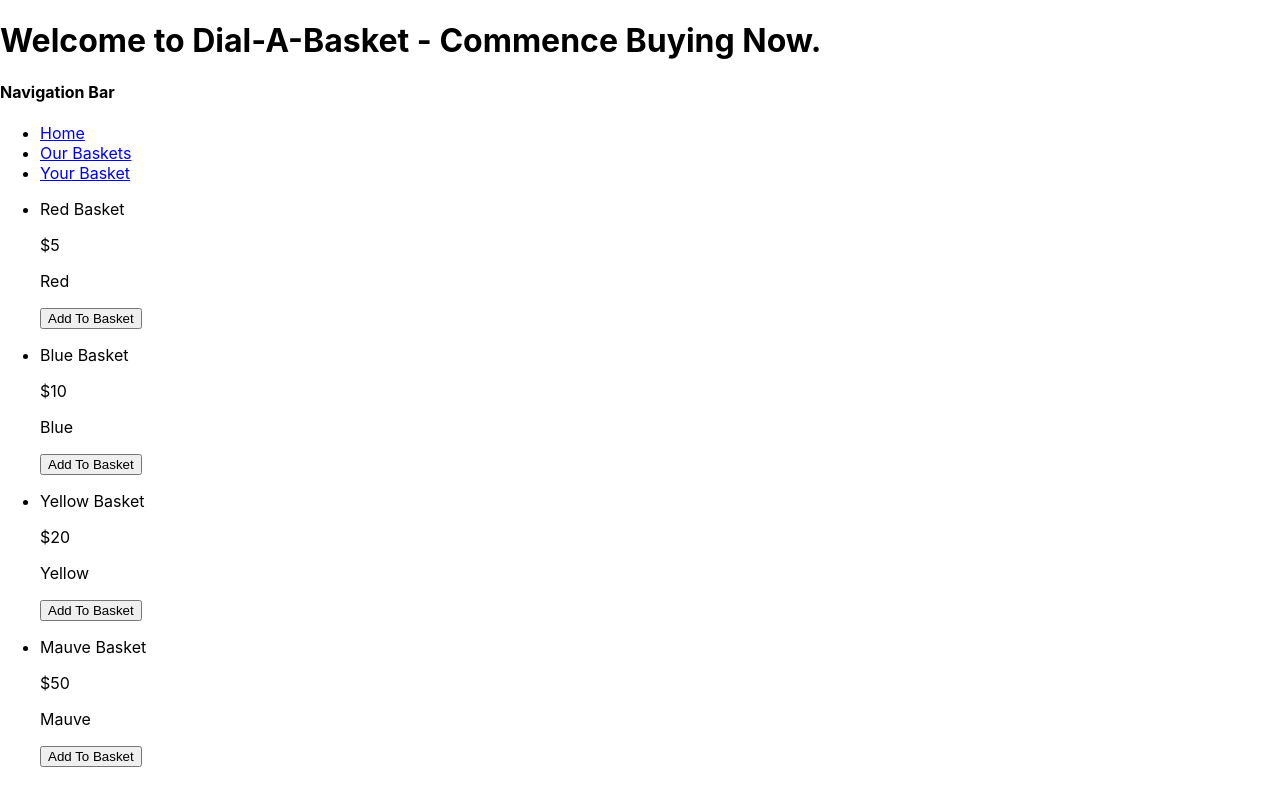
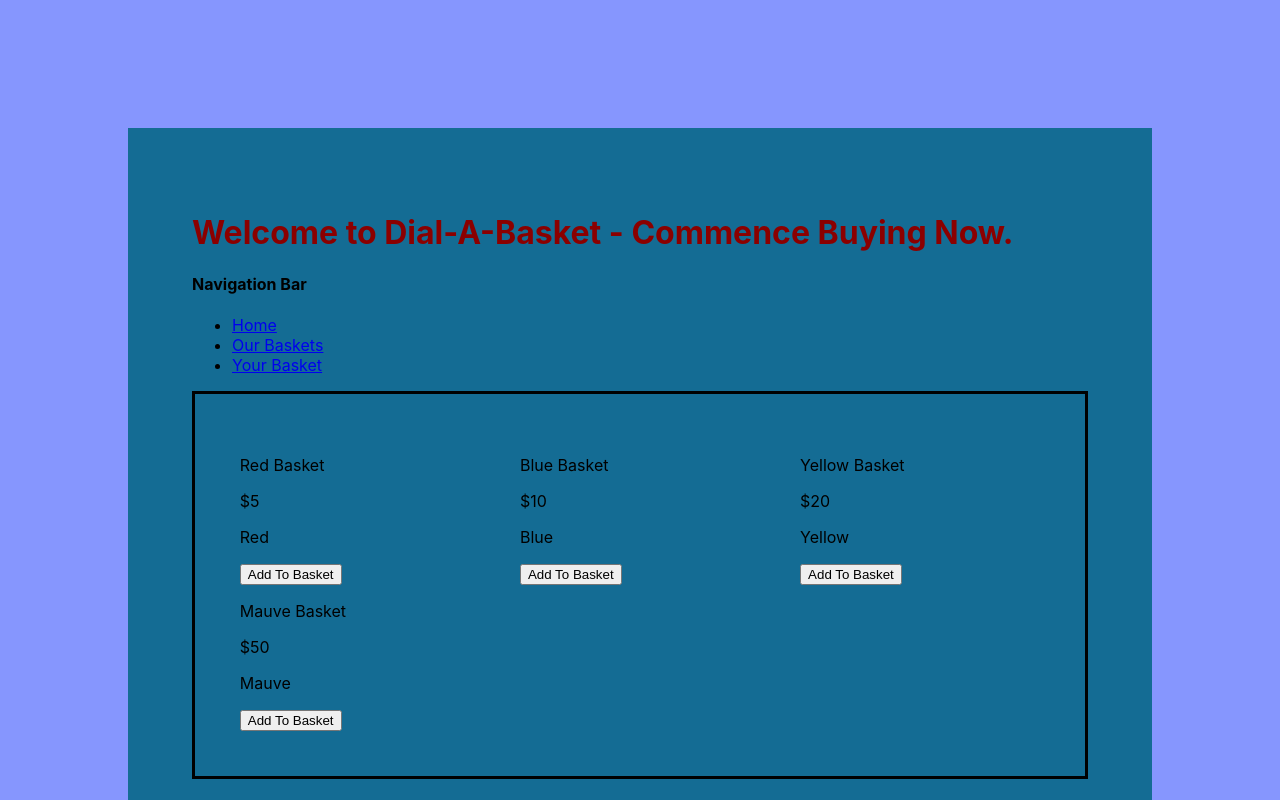
Before and after one commit to ASGili/Basket-A-Basket, a React (Create React App) app: page /products in a window 1280 px wide. Shown: the top 800 px of the page. Built offline with nearby package versions, Linux system fonts and the light colour scheme.

Commit message:
added some styled components

```diff
--- a/src/App.js
+++ b/src/App.js
@@ -2,7 +2,7 @@ import styled from "styled-components"
 import { BrowserRouter as Router, Routes, Route} from "react-router-dom";
 import ProductList from "./containers/ProductList";
 import NavBar from "./components/NavBar";
-import Basket from "./components/UserBasket";
+import Basket from "./containers/UserBasket";
 import ErrorPage from "./components/ErrorPage";
 import HomePage from "./components/HomePage";
 import { useEffect, useState } from "react";
@@ -23,26 +23,42 @@ function App() {
     const chosenItem = productList.find((item)=> event.target.value == item.id)
     const newBasket = [... basket, chosenItem]
     setBasket(newBasket)
-  }
-  const handleDelFromBasket = (event) => {
-    return console.log(event.target)
-  }
+  };
+
+  const handleDelFromBasket = () => {
+    setBasket([])
+  };
+
   return (
-    <div>
-    <h1>Welcome to Dial-A-Basket - Commence Buying Now.</h1>
+    <AppMain>
+    <Headline>Welcome to Dial-A-Basket - Commence Buying Now.</Headline>
     <Router>
     <NavBar/>
       <Routes>
-        <Route path="/*" element={<ErrorPage/>} />
+        <Route path="/*" element={<ErrorPage />} />
         <Route path="/" element={<HomePage />} />
         <Route path="/products" element={<ProductList handleAddToBasket={handleAddToBasket} productList={productList} />} />
         <Route path="/basket" element={<Basket basket={basket} handleDelFromBasket={handleDelFromBasket} />} />
       </Routes>
     </Router>
-    </div>
+    </AppMain>
   );
 };
 
+
+export default App;
+
+const AppMain = styled.div`
+background: rgb(20, 108, 148);
+margin: 10%;
+padding: 5%;
+padding-bottom: 50%;
+color: black;
+`
+
+const Headline = styled.h1`
+color: darkred;
+`
 
 const list = [
   {
@@ -70,5 +86,3 @@ const list = [
     id: 4
   },
 ]
-
-export default App;
--- a/src/components/BasketItem.js
+++ b/src/components/BasketItem.js
@@ -1,11 +1,10 @@
-const BasketItem = ({item, handleDelFromBasket, index}) => {
+const BasketItem = ({item}) => {
 
     return(
         <li>
         <p>{item.title}</p>
         <p>${item.price}</p>
         <p>{item.desc}</p>
-        <button value={index} onClick={handleDelFromBasket}>Delete From Basket</button>
         </li>
     )
 }
--- a/src/components/ListItem.js
+++ b/src/components/ListItem.js
@@ -1,13 +1,19 @@
+import styled from "styled-components"
+
 const ListItem = ({item, handleAddToBasket}) => {
 
     return(
-        <li>
+        <GridItem>
         <p>{item.title}</p>
         <p>${item.price}</p>
         <p>{item.desc}</p>
         <button value={item.id} onClick={handleAddToBasket}>Add To Basket</button>
-        </li>
+        </GridItem>
     )
 }
 
+const GridItem = styled.li`
+
+`
+
 export default ListItem
--- a/src/containers/ProductList.js
+++ b/src/containers/ProductList.js
@@ -7,10 +7,17 @@ const ProductList = ({productList, handleAddToBasket}) => {
     const listOfProducts = productList.map((item)=><ListItem key={item.id} handleAddToBasket={handleAddToBasket} item={item}>{item.title}</ListItem>)
 
     return(
-        <ul>
+        <GridList>
             {listOfProducts}
-        </ul>
+        </GridList>
     )
 }
 
+const GridList = styled.ul`
+list-style: none;
+display: grid;
+grid-template-columns: 35% 35% 35%;
+padding: 5%;
+border: 3px solid black;
+`
 export default ProductList
--- a/src/components/UserBasket.js
+++ b/src/containers/UserBasket.js
@@ -1,4 +1,4 @@
-import BasketItem from "./BasketItem"
+import BasketItem from "../components/BasketItem"
 
 const Basket = ({basket, handleDelFromBasket}) => {
 
@@ -10,6 +10,7 @@ const Basket = ({basket, handleDelFromBasket}) => {
     return(
         <div>
         <h5>The total value of your basket of baskets is ${totalValue}</h5>
+        <button value={0} onClick={handleDelFromBasket}>Delete All From Basket</button>
         <ul>
         {userBasket}
         </ul>
--- a/src/index.css
+++ b/src/index.css
@@ -1,4 +1,5 @@
 body {
+  background-color: rgb(134, 150, 254);
   margin: 0;
   font-family: -apple-system, BlinkMacSystemFont, 'Segoe UI', 'Roboto', 'Oxygen',
     'Ubuntu', 'Cantarell', 'Fira Sans', 'Droid Sans', 'Helvetica Neue',
```
